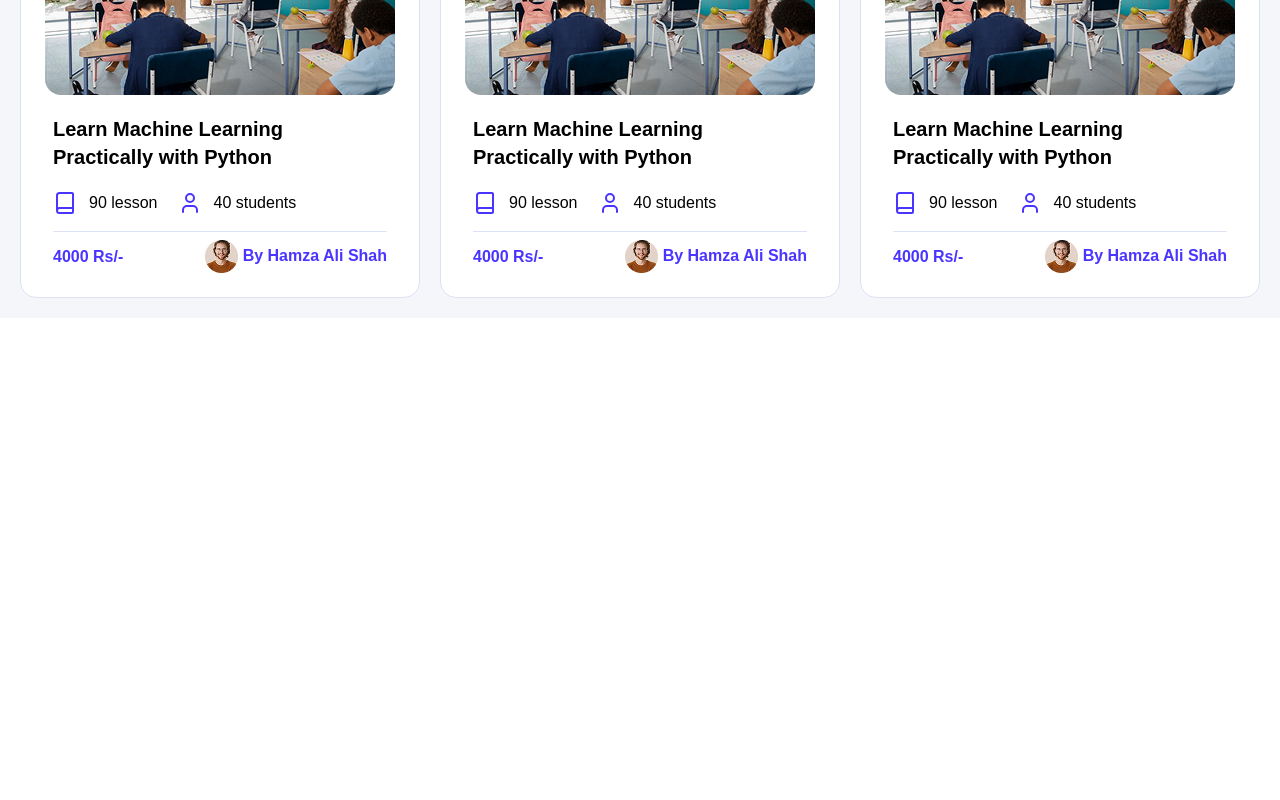
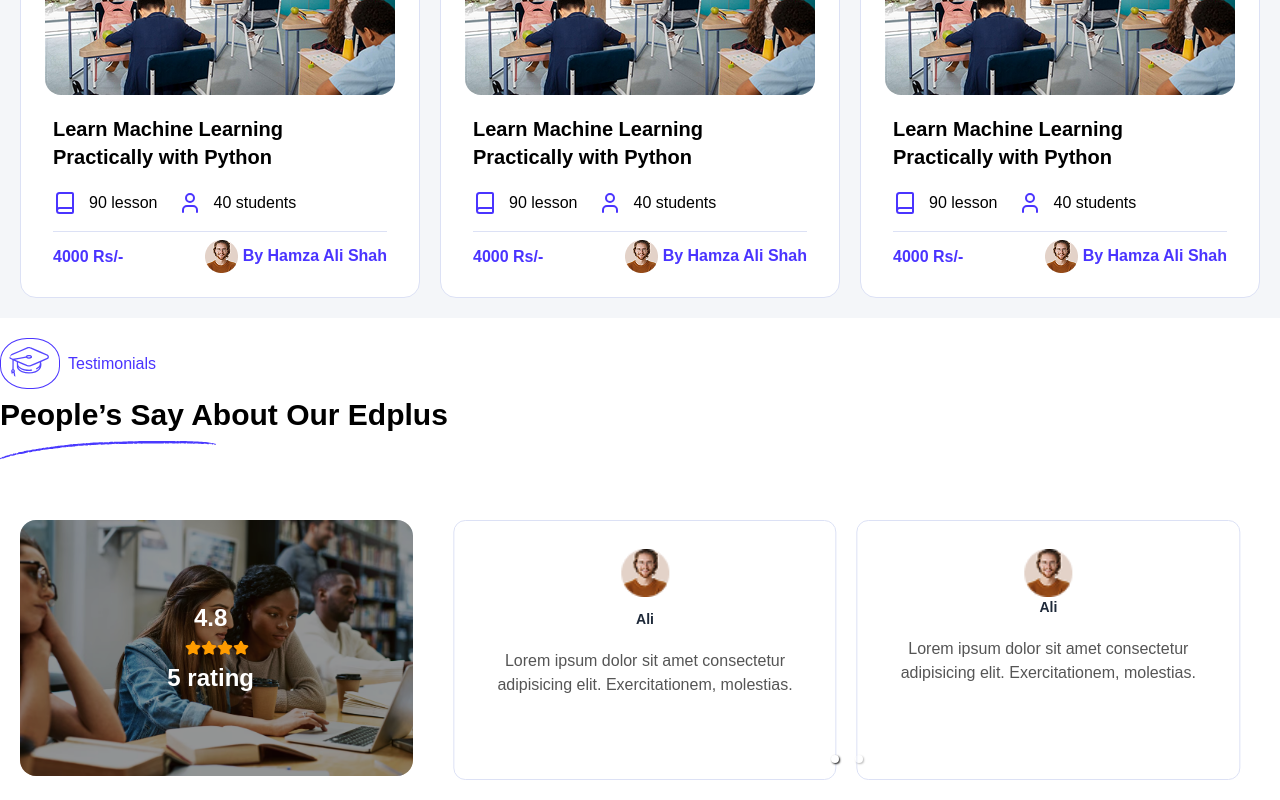
Before and after one commit to mahnooranwar2002/lms_website, a Next.js app: page / in a window 1280 px wide. Shown: the part 3235-4035 px from the top of the page. Before the commit the page ends 3573 px from the top, so only its background shows below. Built offline with nearby package versions, Linux system fonts and the light colour scheme.

Commit message:
2/5 new Update

```diff
--- a/app/Home/CrousesList.tsx
+++ b/app/Home/CrousesList.tsx
@@ -39,7 +39,7 @@ const CrousesList = () => {
           <img src="/1.jpg" alt="" className="w-full rounded-2xl" />
         </div>
         <div className="px-2 ">
-          <h4 className="font-bold text-xl my-5">
+          <h4 className="font-bold lg:text-xl text-lg my-5">
             Learn Machine Learning Practically with Python
           </h4>
           <ul className="flex gap-5 my-4">
@@ -67,7 +67,7 @@ const CrousesList = () => {
           <img src="/1.jpg" alt="" className="w-full rounded-2xl" />
         </div>
         <div className="px-2 ">
-          <h4 className="font-bold text-xl my-5">
+          <h4 className="font-bold lg:text-xl text-lg my-5">
             Learn Machine Learning Practically with Python
           </h4>
           <ul className="flex gap-5 my-4">
@@ -82,7 +82,7 @@ const CrousesList = () => {
             <li className="text-primary font-bold"> 4000 Rs/-</li>
             <li className="text-primary font-bold">
               {" "}
-              <img src="1.png" alt="" className="inline" /> By Hamza Ali Shah
+              <img src="/1.png" alt="" className="inline" /> By Hamza Ali Shah
             </li>
           </ul>
         </div>
@@ -95,7 +95,7 @@ const CrousesList = () => {
           <img src="/1.jpg" alt="" className="w-full rounded-2xl" />
         </div>
         <div className="px-2 ">
-          <h4 className="font-bold text-xl my-5">
+          <h4 className="font-bold lg:text-xl text-lg my-5">
             Learn Machine Learning Practically with Python
           </h4>
           <ul className="flex gap-5 my-4">
@@ -110,7 +110,7 @@ const CrousesList = () => {
             <li className="text-primary font-bold"> 4000 Rs/-</li>
             <li className="text-primary font-bold">
               {" "}
-              <img src="1.png" alt="" className="inline" /> By Hamza Ali Shah
+              <img src="/1.png" alt="" className="inline" /> By Hamza Ali Shah
             </li>
           </ul>
         </div>
--- a/app/Home/Page.tsx
+++ b/app/Home/Page.tsx
@@ -4,6 +4,7 @@ import Crouses from "./Crouses";
 import About from "./About";
 import Learning from "./Learning";
 import Categories from "./Categories";
+import Testimonials from "./Testimonials";
 
 const Page = () => {
   return (
@@ -13,7 +14,7 @@ const Page = () => {
 <About/>
 <Learning/>
 <Crouses/>
-
+  <Testimonials/>
     </div>
   );
 };
--- /dev/null
+++ b/app/Home/Testimonials.tsx
@@ -0,0 +1,131 @@
+"use client"; // Sab se upar ye lazmi add karein
+
+import React from 'react';
+import "react-responsive-carousel/lib/styles/carousel.min.css";
+import { Carousel } from 'react-responsive-carousel';
+import { ArrowLeft, ArrowRight, Star } from 'lucide-react';
+
+const Testimonials = () => {
+  return (
+    <>
+
+
+    <section className='container mx-auto'>
+        <div className="flex flex-col items-center lg:items-start">
+    <span className="text-primary flex items-center gap-2">
+      <img src="/title-icon.svg" className="w-15 inline border p-2 rounded-[45%] border-primary" alt="" />
+      Testimonials
+    </span>
+    <h2 className="text-black my-2 text-3xl font-bold">People’s Say About Our
+Edplus</h2>
+    <img src="/titleLink.svg" alt="" className="inline w-fit" />
+  </div>
+ <div className='flex mt-10  gap-5 lg:flex-row flex-col p-5'>
+   <div id='box2' className='lg:w-4/12 w-full rounded-2xl  overflow-hidden h-64'>
+
+
+  <div className='h-full w-full bg-[#0000006b] flex flex-col items-center justify-center'>
+    <h4 className='text-center text-2xl text-white font-bold mr-3'>4.8</h4>
+     <span className="inline-flex items-center justify-center p-1.5 ">
+            <Star className="size-4 text-[#FF9c00] fill-[#FF9c00]" />
+            <Star className="size-4 text-[#FF9c00] fill-[#FF9c00]" />
+            <Star className="size-4 text-[#FF9c00] fill-[#FF9c00]" />
+            <Star className="size-4 text-[#FF9c00]  fill-[#FF9c00]" />
+
+          </span>
+            <h4 className='text-center text-2xl text-white font-bold mr-3'>5 rating</h4>
+  </div>
+
+ </div>
+ <div className=' lg:w-8/12 w-full'>
+   <Carousel
+        showArrows={false}
+        autoPlay={true}
+        showStatus={false}
+        infiniteLoop={true}
+       showThumbs={false}// Thumbs aksar design kharab karte hain
+
+>
+<div className=' flex gap-5 py-10 justify-center items-center h-65 px-5'>
+  {/* Left Box */}
+  <div className='p-7 lg:w-6/12 w-1/2 border rounded-xl h-65   border-[#dce1f5]'>
+
+    {/* justify-between ko hata kar justify-start aur gap use karein */}
+    <div className='flex flex-col gap-5 '>
+ <div>
+      <img
+        src="/1.png"
+        alt="icon"
+        className='h-12 w-auto object-contain inline'
+      />
+ <span className="text-sm mt-3 block font-semibold text-gray-800">   Ali  </span></div>
+    <p className='text-[#555555]'>Lorem ipsum dolor sit amet consectetur adipisicing elit. Exercitationem, molestias.</p>
+    </div>
+
+  </div>
+
+  {/* Right Box */}
+  <div className='p-7 w-6/12 border  h-65    rounded-xl  border-[#dce1f5]'>
+
+    {/* justify-between ko hata kar justify-start aur gap use karein */}
+    <div className='flex flex-col gap-5 '>
+ <div>
+      <img
+        src="/1.png"
+        alt="icon"
+        className='h-12 w-auto object-contain inline'
+      />
+ <span className="text-sm flex justify-center  items-center gap-5 font-semibold text-gray-800">   Ali  </span></div>
+    <p className='text-[#555555]'>Lorem ipsum dolor sit amet consectetur adipisicing elit. Exercitationem, molestias.</p>
+    </div>
+
+  </div>
+</div>
+        <div className=' flex gap-5 py-10 justify-center items-center h-65 px-5'>
+  {/* Left Box */}
+  <div className='p-7 w-6/12 border  h-65    rounded-xl  border-[#dce1f5]'>
+
+    {/* justify-between ko hata kar justify-start aur gap use karein */}
+    <div className='flex flex-col gap-5 '>
+ <div>
+      <img
+        src="/1.png"
+        alt="icon"
+        className='h-12 w-auto object-contain inline'
+      />
+ <span className="text-sm flex justify-center  items-center gap-5 font-semibold text-gray-800">   Ali  </span></div>
+    <p className='text-[#555555]'>Lorem ipsum dolor sit amet consectetur adipisicing elit. Exercitationem, molestias.</p>
+    </div>
+
+  </div>
+
+  {/* Right Box */}
+  <div className='p-7 w-6/12 border  h-65    rounded-xl  border-[#dce1f5]'>
+
+    {/* justify-between ko hata kar justify-start aur gap use karein */}
+    <div className='flex flex-col gap-5 '>
+ <div>
+      <img
+        src="/1.png"
+        alt="icon"
+        className='h-12 w-auto object-contain inline'
+      />
+ <span className="text-sm flex justify-center  items-center gap-5 font-semibold text-gray-800">   Ali  </span></div>
+    <p className='text-[#555555]'>Lorem ipsum dolor sit amet consectetur adipisicing elit. Exercitationem, molestias.</p>
+    </div>
+
+  </div>
+</div>
+
+      </Carousel>
+      </div>
+  </div>
+    </section>
+
+    </>
+  );
+};
+
+// ReactDOM.render wali line delete kar dein
+
+export default Testimonials;
--- a/app/globals.css
+++ b/app/globals.css
@@ -41,4 +41,14 @@ background:
   background-position: center;
   background-repeat: no-repeat;
   background-size: cover;
+};
+#box2{
+background:
+              url("/bannar2.avif");
+  background-position: center;
+  background-repeat: no-repeat;
+  background-size: cover;
 }
+.border-container {
+  border: 1px solid #ff0000; /* Aapka pasandida color */
+}
--- a/package.json
+++ b/package.json
@@ -13,7 +13,8 @@
     "lucide-react": "^1.14.0",
     "next": "16.2.4",
     "react": "19.2.4",
-    "react-dom": "19.2.4"
+    "react-dom": "19.2.4",
+    "react-responsive-carousel": "^3.2.23"
   },
   "devDependencies": {
     "@tailwindcss/postcss": "^4",
```
Also changed, not shown: public/testimonials2.jpg (added), 1 other file (tests, documents, lock files or other folders).
